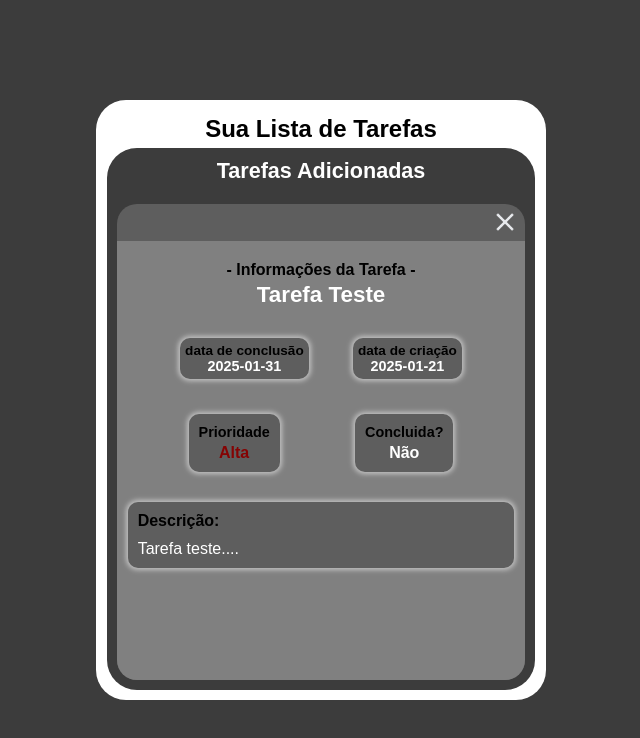
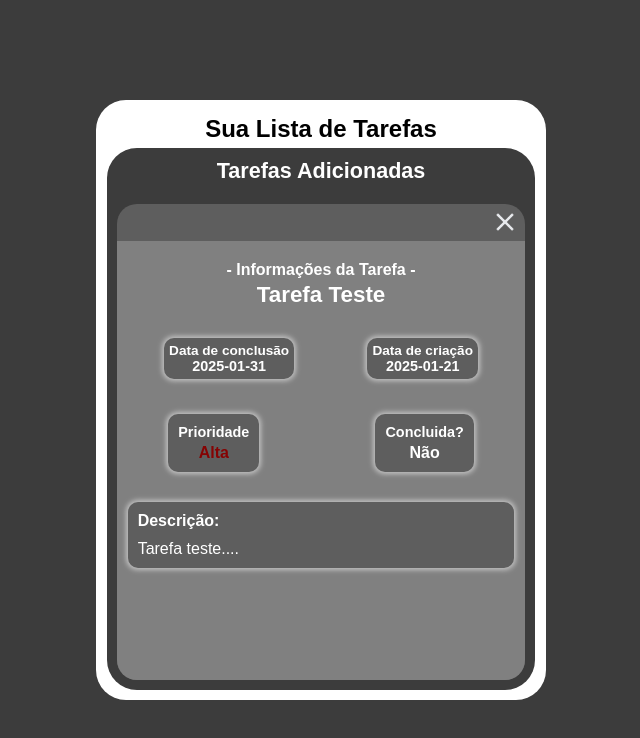
Before and after one commit to LaLunaInSky/projeto-lista-de-tarefa, a plain HTML site: page index.html in a window 1280 px wide. Shown: the whole page, without its empty margins (319-959 px from the left). Drawn offline with Linux system fonts and the light colour scheme.

Commit message:
21/01/2025 09:30

```diff
--- a/index.html
+++ b/index.html
@@ -61,7 +61,7 @@
                             <div class="datas">
                                 <div>
                                     <h2>
-                                        data de conclusão
+                                        Data de conclusão
                                     </h2>
                                     <h3>
                                         2025-01-21
@@ -69,7 +69,7 @@
                                 </div>
                                 <div>
                                     <h2>
-                                        data de criação
+                                        Data de criação
                                     </h2>
                                     <h3>
                                         2025-01-21
--- a/styles/style_adaptativo.css
+++ b/styles/style_adaptativo.css
@@ -302,7 +302,7 @@ body {
                         color: white;
 
                         & > h2 {
-                            color: var(--preto01);
+                            color: white;
                             cursor: default;
                             margin-top: 20px;
                             font-size: 1em;
@@ -316,13 +316,13 @@ body {
                         }
 
                         & > div h2 {
-                            color: var(--preto01);
+                            color: white;
                             font-weight: bolder;
                         }
 
                         & > .datas {
                             margin-top: 30px;
-                            width: 80%;
+                            width: 95%;
                             display: flex;
                             justify-content: space-around;
 
@@ -350,7 +350,7 @@ body {
                         & > .prioridadeEConclusão {
                             cursor: default;
                             margin-top: 35px;
-                            width: 65%;
+                            width: 75%;
                             display: flex;
                             justify-content: space-between;
 
```
